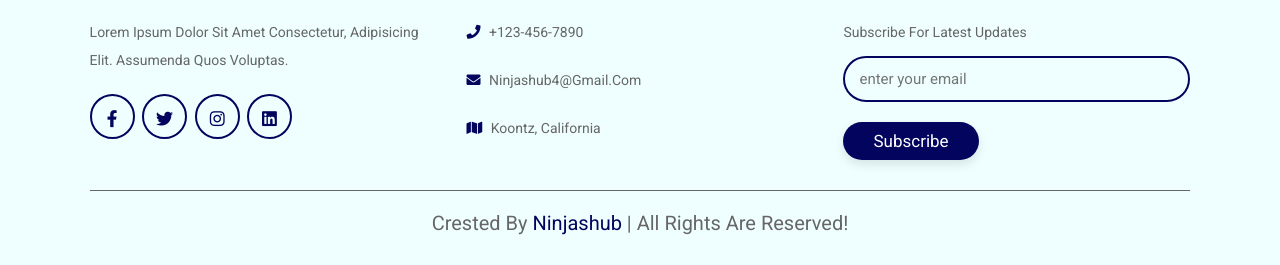
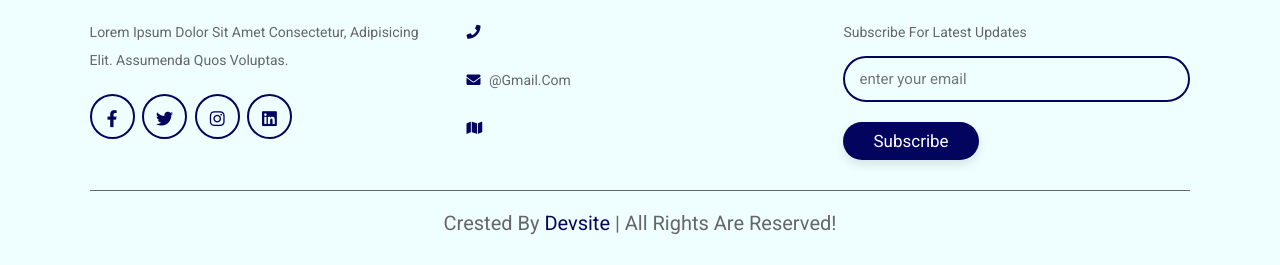
Before and after one commit to naufalganteng1/snowresort-landingpage, a plain HTML site: page index.html in a window 1280 px wide. Shown: the part 4773-5038 px from the top of the page. Drawn offline with nearby package versions, Linux system fonts and the light colour scheme.

Commit message:
Update index.html

```diff
--- a/index.html
+++ b/index.html
@@ -3,7 +3,7 @@
 <head>
     <meta charset="UTF-8">
     <meta name="viewport" content="width=device-width, initial-scale=1.0">
-    <title>Complete Responsive Snow Resort Website Design</title>
+    <title>Snow Resort</title>
     <!-- font awesome cdn link  -->
     <link rel="stylesheet" href="https://cdnjs.cloudflare.com/ajax/libs/font-awesome/5.15.4/css/all.min.css">
     <!-- custom css link -->
@@ -386,9 +386,9 @@
 
             <div class="box">
                 <h3>contact info</h3>
-                <p><i class="fas fa-phone"></i> +123-456-7890</p>
-                <p><i class="fas fa-envelope"></i> ninjashub4@gmail.com</p>
-                <p><i class="fas fa-map"></i> koontz, california</p>
+                <p><i class="fas fa-phone"></i></p>
+                <p><i class="fas fa-envelope"></i> @gmail.com</p>
+                <p><i class="fas fa-map"></i></p>
             </div>
 
             <div class="box">
@@ -402,7 +402,7 @@
 
         </div>
 
-        <div class="credit">crested by <span>ninjashub</span> | all rights are reserved!</div>
+        <div class="credit">crested by <span>Devsite</span> | all rights are reserved!</div>
 
     </section>
 
```
